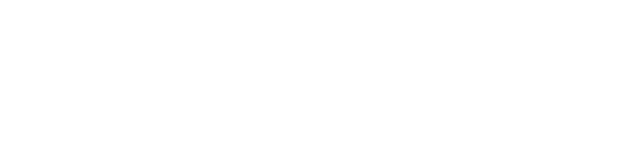
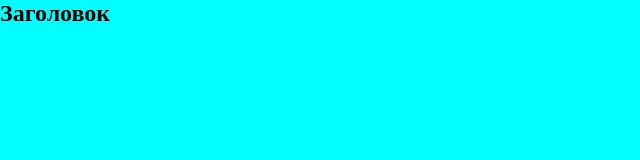
Before and after one commit to NazimkovMykola/command_work, a plain HTML site: page index.html in a window 1280 px wide. Shown: the whole page, without its empty margins (0-640 px from the left). Drawn offline with Linux system fonts and the light colour scheme.

Commit message:
made by Vlad

```diff
--- a/index.html
+++ b/index.html
@@ -7,6 +7,8 @@
     <link rel="stylesheet" href="style.css">
 </head>
 <body>
-
+    <section class="section">
+        <h1>Заголовок</h1>
+    </section>
 </body>
 </html>
--- a/style.css
+++ b/style.css
@@ -4,3 +4,7 @@
     box-sizing: border-box;
     scroll-behavior: smooth;
 }
+.section {
+    min-height: 100vh;
+    background-color: cyan;
+}
```
